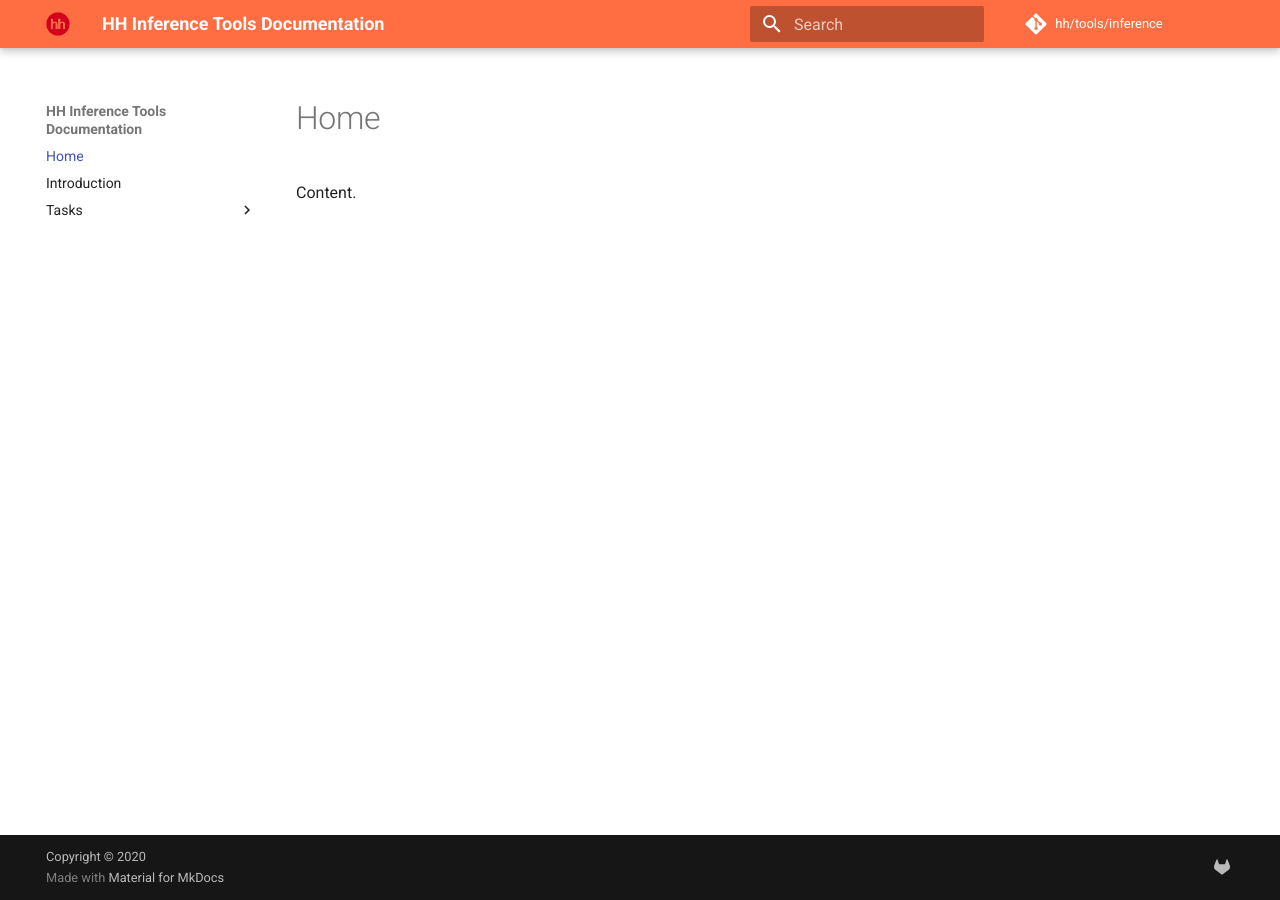
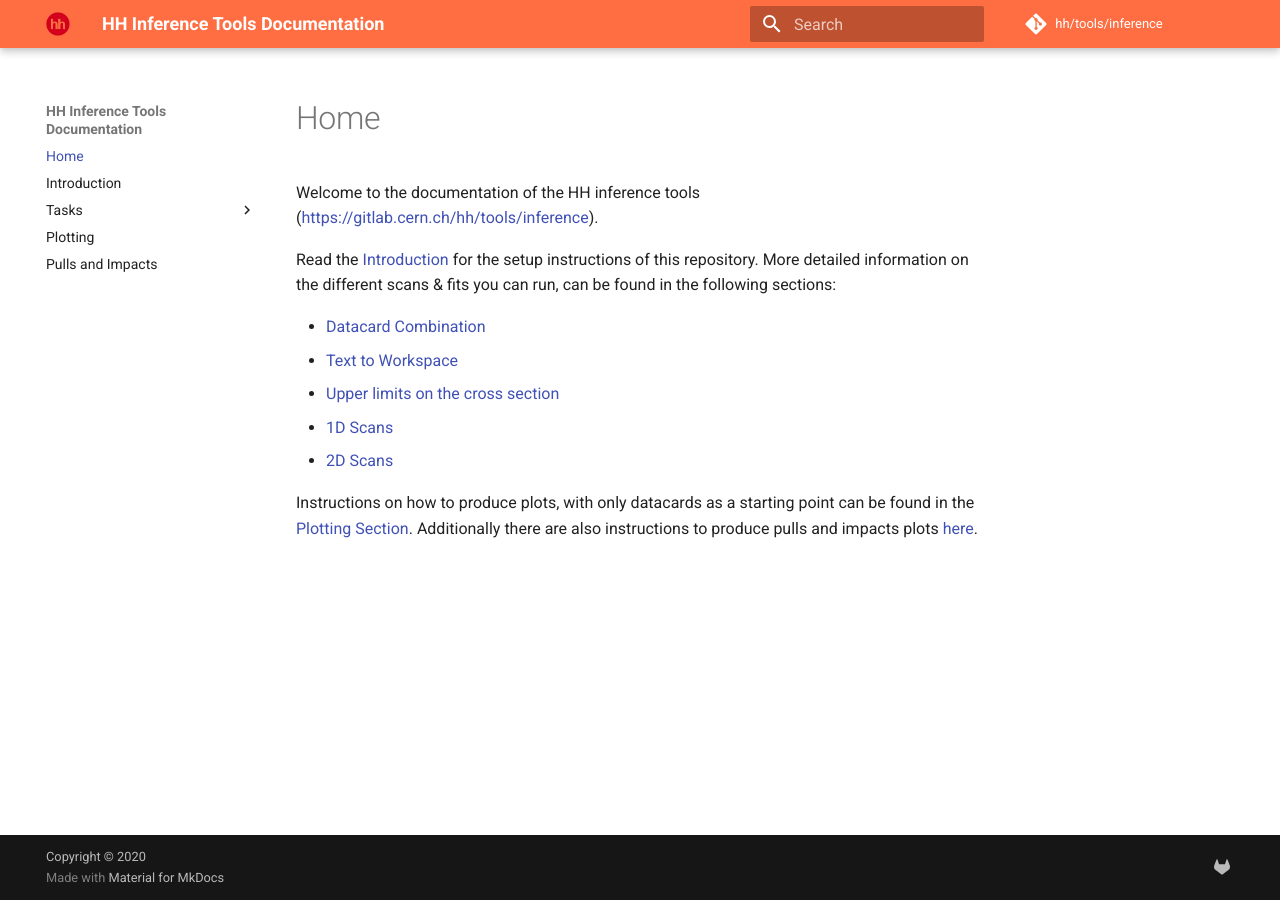
Before and after one commit to cms-hh/inference_tools, an MkDocs documentation site: the page built from docs/content/index.md, in a window 1280 px wide. Built offline with MkDocs 1.6.1 and Material for MkDocs 9.7.7, drawn with Linux system fonts in a browser that asks for light colours.

Commit message:
add more content

```diff
--- a/docs/content/index.md
+++ b/docs/content/index.md
@@ -1 +1,13 @@
-Content.
+Welcome to the documentation of the HH inference tools (https://gitlab.cern.ch/hh/tools/inference).
+
+Read the [Introduction](introduction.md) for the setup instructions of this repository.
+More detailed information on the different scans & fits you can run, can be found in the following sections:
+
+- [Datacard Combination](tasks/combinedatacards.md)
+- [Text to Workspace](tasks/t2w.md)
+- [Upper limits on the cross section](tasks/limits.md)
+- [1D Scans](tasks/1dnll.md)
+- [2D Scans](tasks/2dnll.md)
+
+Instructions on how to produce plots, with only datacards as a starting point can be found in the [Plotting Section](plotting.md).
+Additionally there are also instructions to produce pulls and impacts plots [here](pullsandimpacts.md).
--- a/docs/mkdocs.yml
+++ b/docs/mkdocs.yml
@@ -83,7 +83,9 @@ nav:
   - Introduction: introduction.md
   - Tasks:
     - Combine Datacards: tasks/combinedatacards.md
-    - Text-to-Workspace: tasks/t2w.md
-    - Upper limits on the cross section: tasks/limits.md
-    - One dimensional Likelihood Scans: tasks/1dnll.md
-    - Two dimensional Likelihood Scans: tasks/2dnll.md
+    - Text to Workspace: tasks/t2w.md
+    - Upper Limits on the Cross Section: tasks/limits.md
+    - One Dimensional Likelihood Scans: tasks/1dnll.md
+    - Two Dimensional Likelihood Scans: tasks/2dnll.md
+  - Plotting: plotting.md
+  - Pulls and Impacts: pullsandimpacts.md
```
Also changed, not shown: docs/content/plotting.md (added, +78 -0 lines), docs/content/pullsandimpacts.md (added, +37 -0 lines), docs/content/tasks/1dnll.md (+64 -0 lines), docs/content/tasks/2dnll.md (+65 -0 lines), docs/content/tasks/combinedatacards.md (+1 -0 lines), docs/content/tasks/limits.md (+3 -0 lines), docs/content/tasks/t2w.md (+1 -0 lines).
